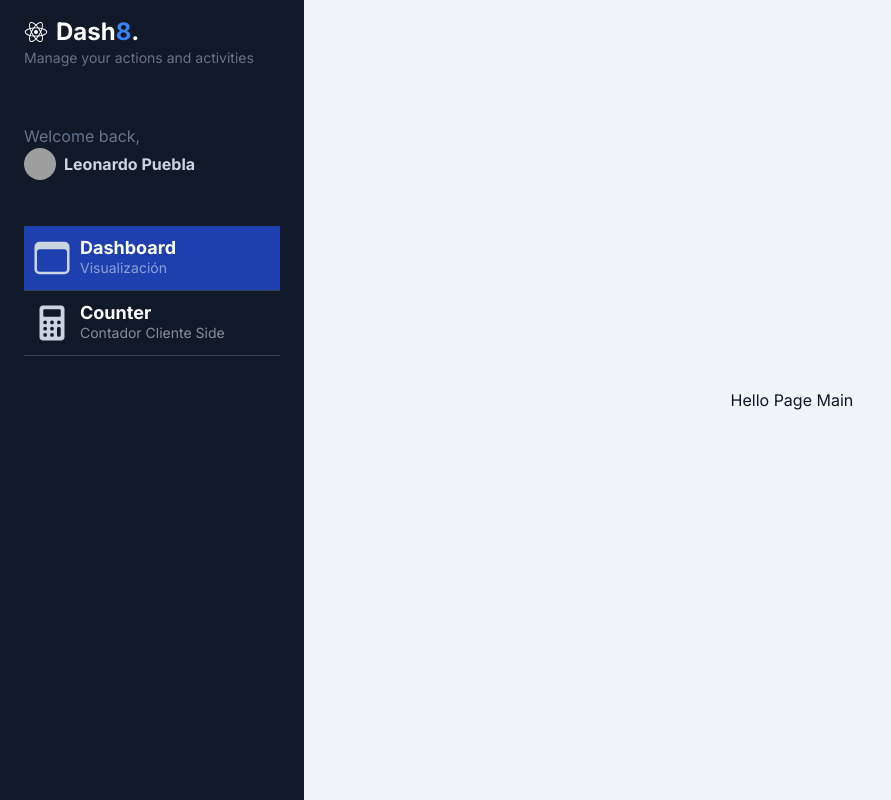
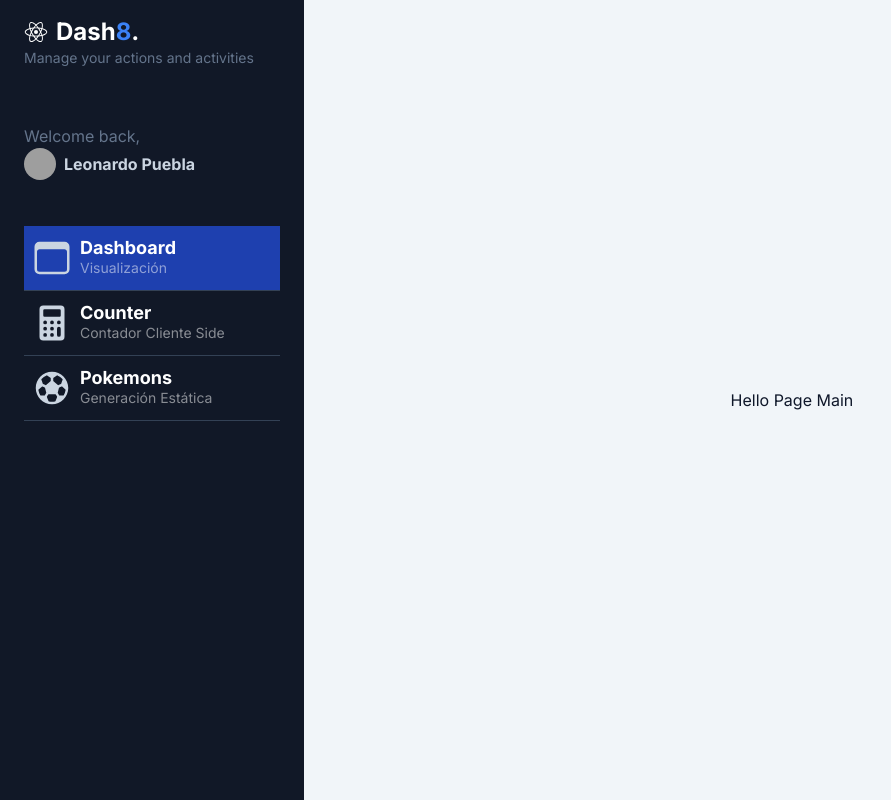
Before and after one commit to Leonardo-Robot-PostRock/Dashboard-page, a Next.js app: page /dashboard/main in a window 1280 px wide. Shown: the whole page, without its empty margins (0-891 px from the left). Built offline with nearby package versions, Linux system fonts and the light colour scheme; grey boxes are pictures that could not be loaded.

Commit message:
seccion pokemons

```diff
--- a/src/app/components/Sidebar.tsx
+++ b/src/app/components/Sidebar.tsx
@@ -1,5 +1,5 @@
 import Image from 'next/image';
-import { IoBrowsersOutline, IoCalculator, IoLogoReact } from 'react-icons/io5';
+import { IoBrowsersOutline, IoCalculator, IoLogoReact, IoFootball } from 'react-icons/io5';
 import { SidebarMenuItem } from './SidebarMenuItem';
 
 const menuItems = [
@@ -14,6 +14,12 @@ const menuItems = [
 		icon: <IoCalculator size={40} />,
 		title: 'Counter',
 		subTitle: 'Contador Cliente Side',
+	},
+	{
+		path: '/dashboard/pokemons',
+		icon: <IoFootball size={40} />,
+		title: 'Pokemons',
+		subTitle: 'Generación Estática',
 	},
 ];
 
```
